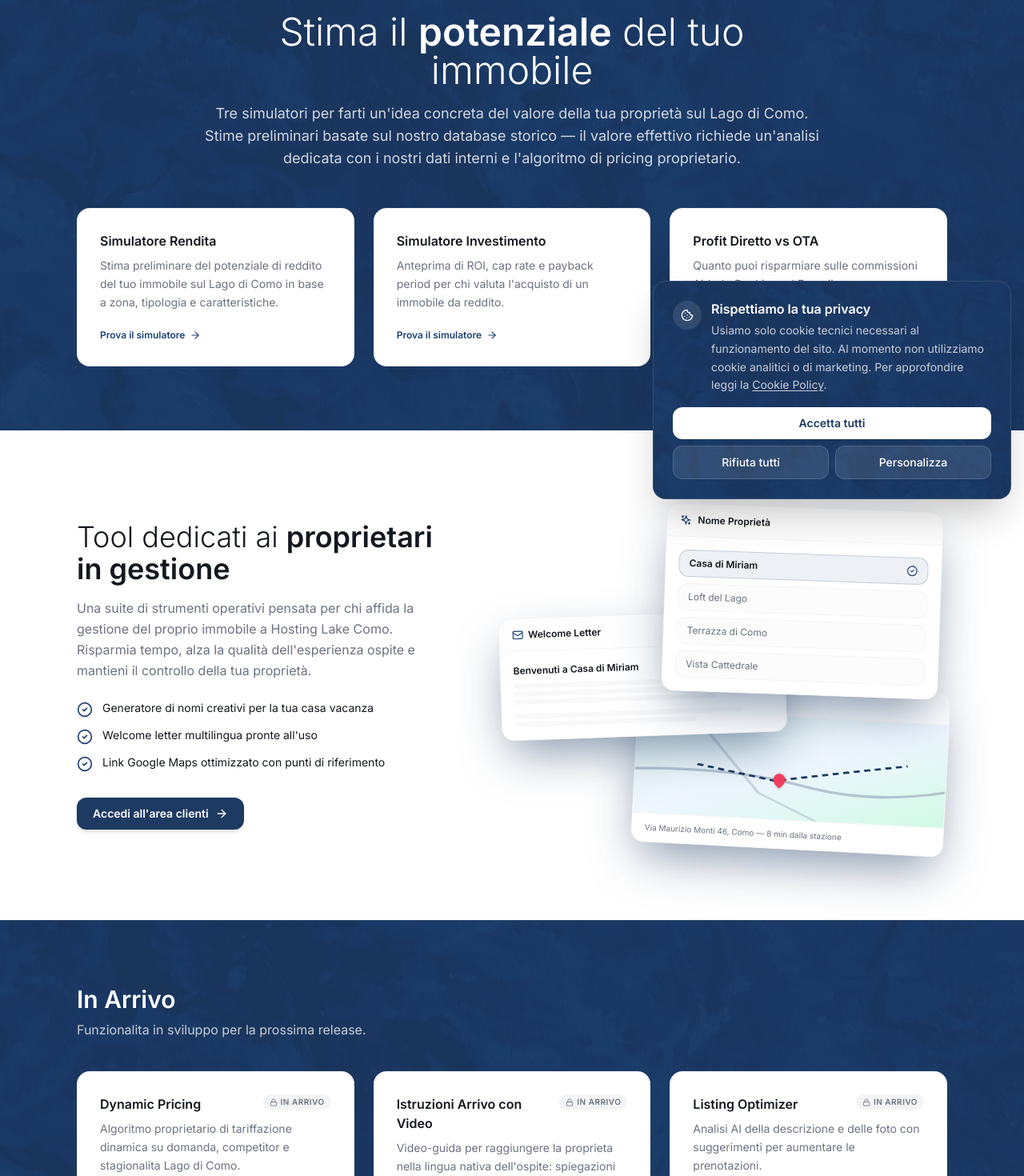
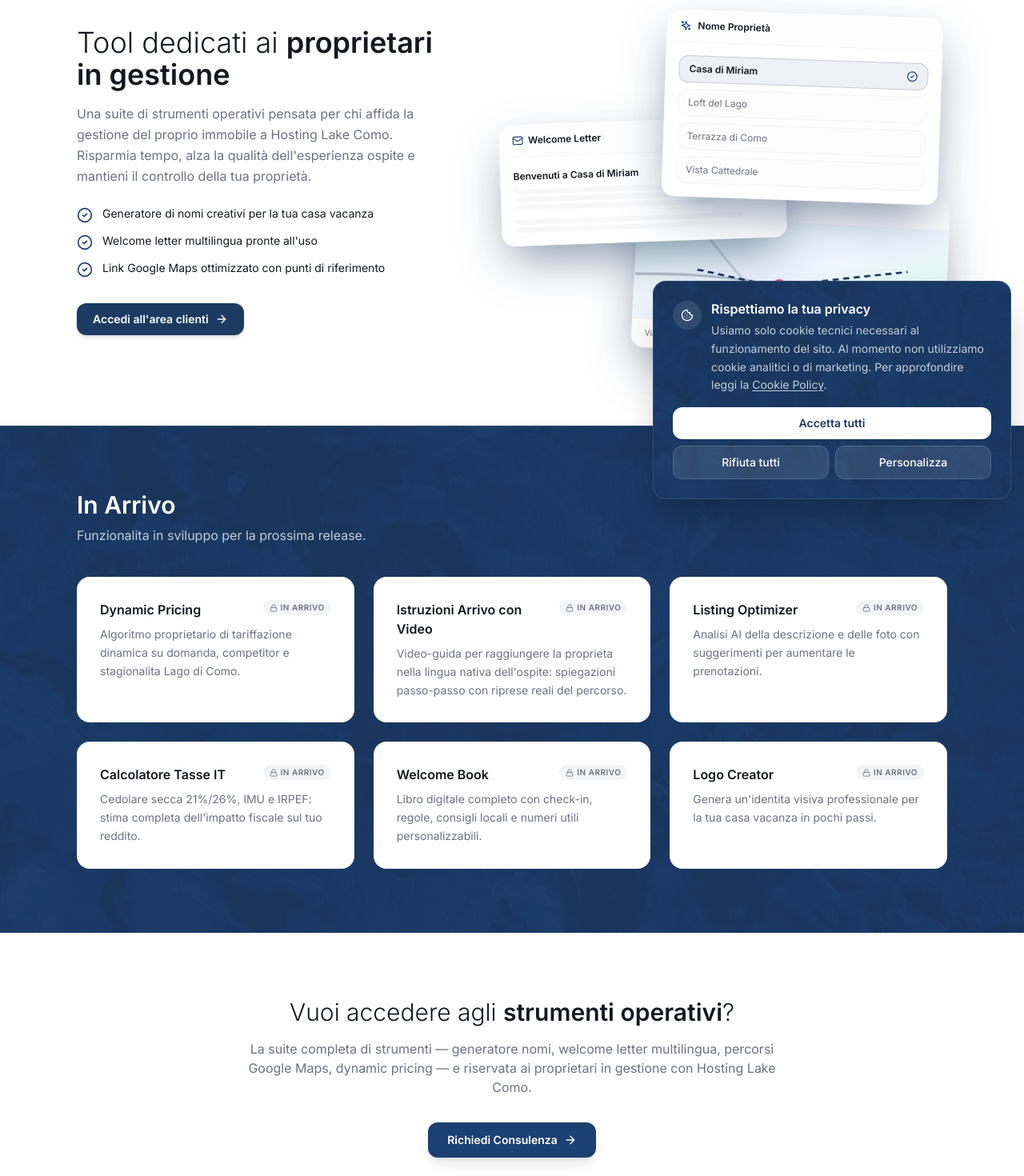
Before and after one commit to crapotca2/hostinglakecomo, a Next.js app: page /strumenti in a window 1280 px wide. Shown: the part 160-1630 px from the top of the page at 80% size. Built offline with nearby package versions, Linux system fonts and the light colour scheme.

Commit message:
ui: move simulators block from /strumenti to home below portfolio

```diff
--- a/src/app/(public)/page.tsx
+++ b/src/app/(public)/page.tsx
@@ -319,6 +319,63 @@ export default function HomePage() {
         </div>
       </section>
 
+      {/* ═══ SIMULATORI / POTENZIALE ═══ */}
+      <section className="py-24 bg-[#1D3A62] text-white relative overflow-hidden">
+        <div
+          aria-hidden
+          className="absolute inset-0 opacity-[0.08] bg-[url('/images/textures/como-trama.jpg')] bg-cover bg-center"
+        />
+        <div className="max-w-7xl mx-auto px-4 sm:px-6 lg:px-8 relative">
+          <div className="text-center mb-12 max-w-3xl mx-auto">
+            <h2 className="text-3xl sm:text-4xl font-light text-white mb-4">
+              Stima il <span className="font-semibold">potenziale</span> del
+              tuo immobile
+            </h2>
+            <p className="text-white/80 text-base sm:text-lg leading-relaxed">
+              Tre simulatori per farti un&apos;idea concreta del valore della
+              tua proprieta sul Lago di Como. Stime preliminari basate sul
+              nostro database storico — il valore effettivo richiede
+              un&apos;analisi dedicata con i nostri dati interni e
+              l&apos;algoritmo di pricing proprietario.
+            </p>
+          </div>
+          <div className="grid md:grid-cols-2 lg:grid-cols-3 gap-6">
+            {[
+              {
+                slug: "rendita",
+                name: "Simulatore Rendita",
+                desc: "Stima preliminare del potenziale di reddito del tuo immobile sul Lago di Como in base a zona, tipologia e caratteristiche.",
+              },
+              {
+                slug: "investimento",
+                name: "Simulatore Investimento",
+                desc: "Anteprima di ROI, cap rate e payback period per chi valuta l'acquisto di un immobile da reddito.",
+              },
+              {
+                slug: "profit-diretto",
+                name: "Profit Diretto vs OTA",
+                desc: "Quanto puoi risparmiare sulle commissioni Airbnb, Booking ed Expedia con una strategia multi-canale equilibrata.",
+              },
+            ].map((t) => (
+              <Link
+                key={t.slug}
+                href={`/strumenti/${t.slug}`}
+                className="group card-hover block bg-white text-foreground rounded-2xl p-7 border border-border/50"
+              >
+                <h3 className="text-base font-semibold mb-2">{t.name}</h3>
+                <p className="text-sm text-muted-foreground leading-relaxed mb-4">
+                  {t.desc}
+                </p>
+                <div className="inline-flex items-center gap-1.5 text-xs font-semibold text-primary">
+                  Prova il simulatore
+                  <ArrowRight className="h-3.5 w-3.5" />
+                </div>
+              </Link>
+            ))}
+          </div>
+        </div>
+      </section>
+
       {/* ═══ CTA BANNER ═══ */}
       <section className="py-16">
         <div className="max-w-7xl mx-auto px-4 sm:px-6 lg:px-8">
--- a/src/app/(public)/strumenti/page.tsx
+++ b/src/app/(public)/strumenti/page.tsx
@@ -1,7 +1,5 @@
 import Link from "next/link";
 import {
-  Calculator,
-  TrendingUp,
   Euro,
   Sparkles,
   FileText,
@@ -26,34 +24,10 @@ interface Tool {
   desc: string;
   icon: React.ComponentType<{ className?: string }>;
   status: ToolStatus;
-  category: "simulator" | "dashboard" | "advanced";
+  category: "dashboard" | "advanced";
 }
 
 const TOOLS: Tool[] = [
-  {
-    slug: "rendita",
-    name: "Simulatore Rendita",
-    desc: "Stima preliminare del potenziale di reddito del tuo immobile sul Lago di Como in base a zona, tipologia e caratteristiche.",
-    icon: Calculator,
-    status: "available",
-    category: "simulator",
-  },
-  {
-    slug: "investimento",
-    name: "Simulatore Investimento",
-    desc: "Anteprima di ROI, cap rate e payback period per chi valuta l'acquisto di un immobile da reddito.",
-    icon: TrendingUp,
-    status: "available",
-    category: "simulator",
-  },
-  {
-    slug: "profit-diretto",
-    name: "Profit Diretto vs OTA",
-    desc: "Quanto puoi risparmiare sulle commissioni Airbnb, Booking ed Expedia con una strategia multi-canale equilibrata.",
-    icon: Euro,
-    status: "available",
-    category: "simulator",
-  },
   {
     slug: "nome-proprieta",
     name: "Nome Proprieta",
@@ -129,10 +103,6 @@ const TOOLS: Tool[] = [
 ];
 
 const CATEGORY_META: Record<Tool["category"], { label: string; desc: string }> = {
-  simulator: {
-    label: "Stima il potenziale del tuo immobile",
-    desc: "Tre simulatori per farti un'idea concreta del valore della tua proprietà sul Lago di Como. Stime preliminari basate sul nostro database storico — il valore effettivo richiede un'analisi dedicata con i nostri dati interni e l'algoritmo di pricing proprietario.",
-  },
   dashboard: {
     label: "Tool Area Clienti",
     desc: "Strumenti operativi riservati ai proprietari in gestione con Hosting Lake Como.",
@@ -143,53 +113,13 @@ const CATEGORY_META: Record<Tool["category"], { label: string; desc: string }> =
   },
 };
 
-const CATEGORIES: Tool["category"][] = ["simulator", "dashboard", "advanced"];
-
 export default function StrumentiPage() {
-  const simulators = TOOLS.filter((t) => t.category === "simulator");
   const advanced = TOOLS.filter((t) => t.category === "advanced");
 
   return (
     <div className="pt-20">
-      {/* HERO + SIMULATORI (continuo con sezione dashboard) */}
-      <section className="pt-24 pb-20 bg-[#1D3A62] text-white relative overflow-hidden">
-        <div
-          aria-hidden
-          className="absolute inset-0 opacity-[0.08] bg-[url('/images/textures/como-trama.jpg')] bg-cover bg-center"
-        />
-        <div className="max-w-6xl mx-auto px-4 sm:px-6 lg:px-8 relative">
-          <div className="text-center mb-12 max-w-3xl mx-auto">
-            <h1 className="text-4xl sm:text-5xl font-light text-white mb-4">
-              Stima il <span className="font-semibold">potenziale</span> del
-              tuo immobile
-            </h1>
-            <p className="text-white/80 text-base sm:text-lg leading-relaxed">
-              {CATEGORY_META.simulator.desc}
-            </p>
-          </div>
-          <div className="grid md:grid-cols-2 lg:grid-cols-3 gap-6">
-            {simulators.map((t) => (
-              <Link
-                key={t.slug}
-                href={`/strumenti/${t.slug}`}
-                className="group card-hover block bg-white text-foreground rounded-2xl p-7 border border-border/50"
-              >
-                <h3 className="text-base font-semibold mb-2">{t.name}</h3>
-                <p className="text-sm text-muted-foreground leading-relaxed mb-4">
-                  {t.desc}
-                </p>
-                <div className="inline-flex items-center gap-1.5 text-xs font-semibold text-primary">
-                  Prova il simulatore
-                  <ArrowRight className="h-3.5 w-3.5" />
-                </div>
-              </Link>
-            ))}
-          </div>
-        </div>
-      </section>
-
       {/* TOOL AREA CLIENTI — stacked mockups, white */}
-      <section className="py-24 bg-white relative">
+      <section className="pt-24 pb-24 bg-white relative">
         <div className="max-w-6xl mx-auto px-4 sm:px-6 lg:px-8 relative">
           <div className="grid lg:grid-cols-[5fr_6fr] gap-12 lg:gap-16 items-center">
             {/* TEXT */}
@@ -379,19 +309,19 @@ export default function StrumentiPage() {
       <section className="py-20 border-t border-border/50">
         <div className="max-w-4xl mx-auto px-4 sm:px-6 lg:px-8 text-center">
           <h2 className="text-3xl font-light mb-4">
-            Vuoi un'<span className="font-semibold">analisi completa</span> del tuo immobile?
+            Vuoi accedere agli{" "}
+            <span className="font-semibold">strumenti operativi</span>?
           </h2>
           <p className="text-muted-foreground mb-8 max-w-2xl mx-auto">
-            I simulatori danno un'indicazione di massima. Il valore effettivo
-            dipende da storico prenotazioni area, dati competitor, pricing
-            dinamico e stagionalita locale: tutti elementi che calcoliamo solo
-            nella nostra analisi dedicata.
+            La suite completa di strumenti — generatore nomi, welcome letter
+            multilingua, percorsi Google Maps, dynamic pricing — e riservata
+            ai proprietari in gestione con Hosting Lake Como.
           </p>
           <Link
             href="/contact?interest=consulenza&from=strumenti"
             className="inline-flex items-center gap-2 px-6 py-3 rounded-xl bg-primary text-white text-sm font-semibold hover:bg-primary/90 transition-colors shadow-lg"
           >
-            Richiedi Analisi Completa
+            Richiedi Consulenza
             <ArrowRight className="h-4 w-4" />
           </Link>
         </div>
```
